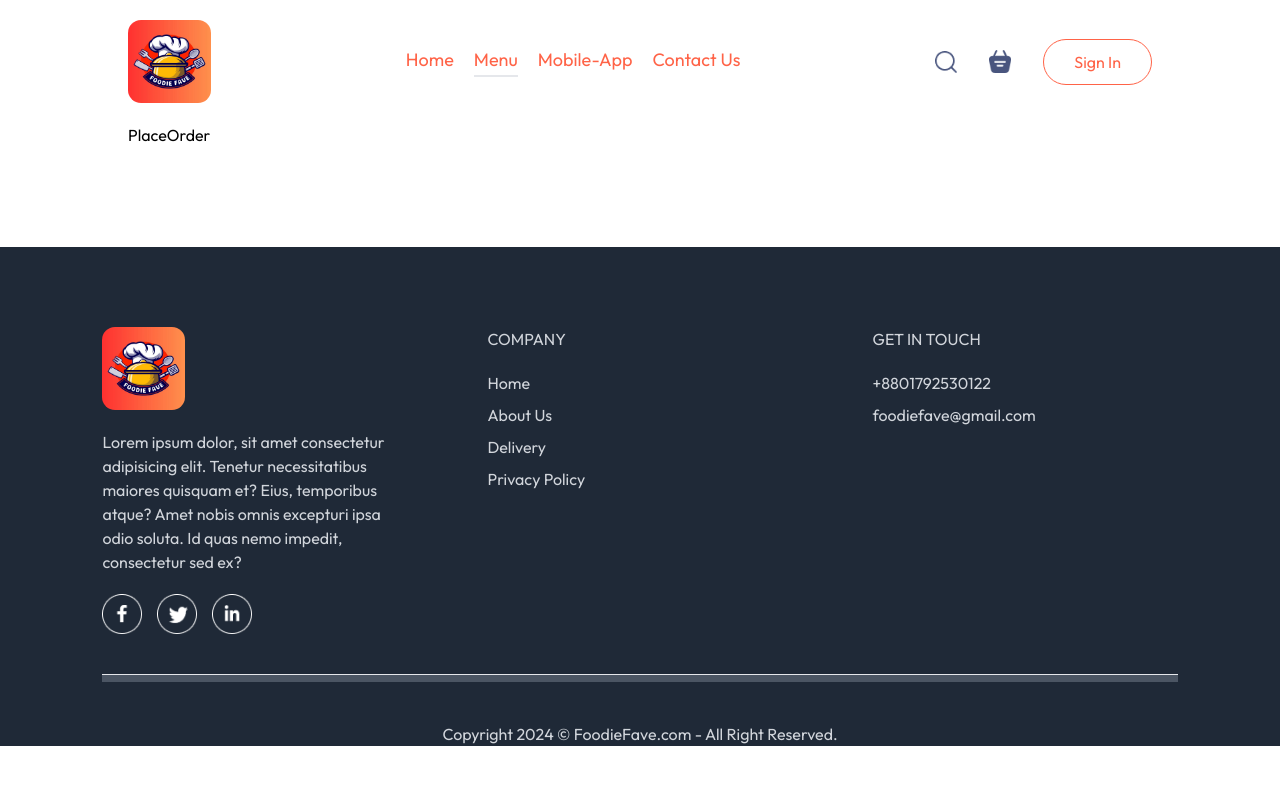
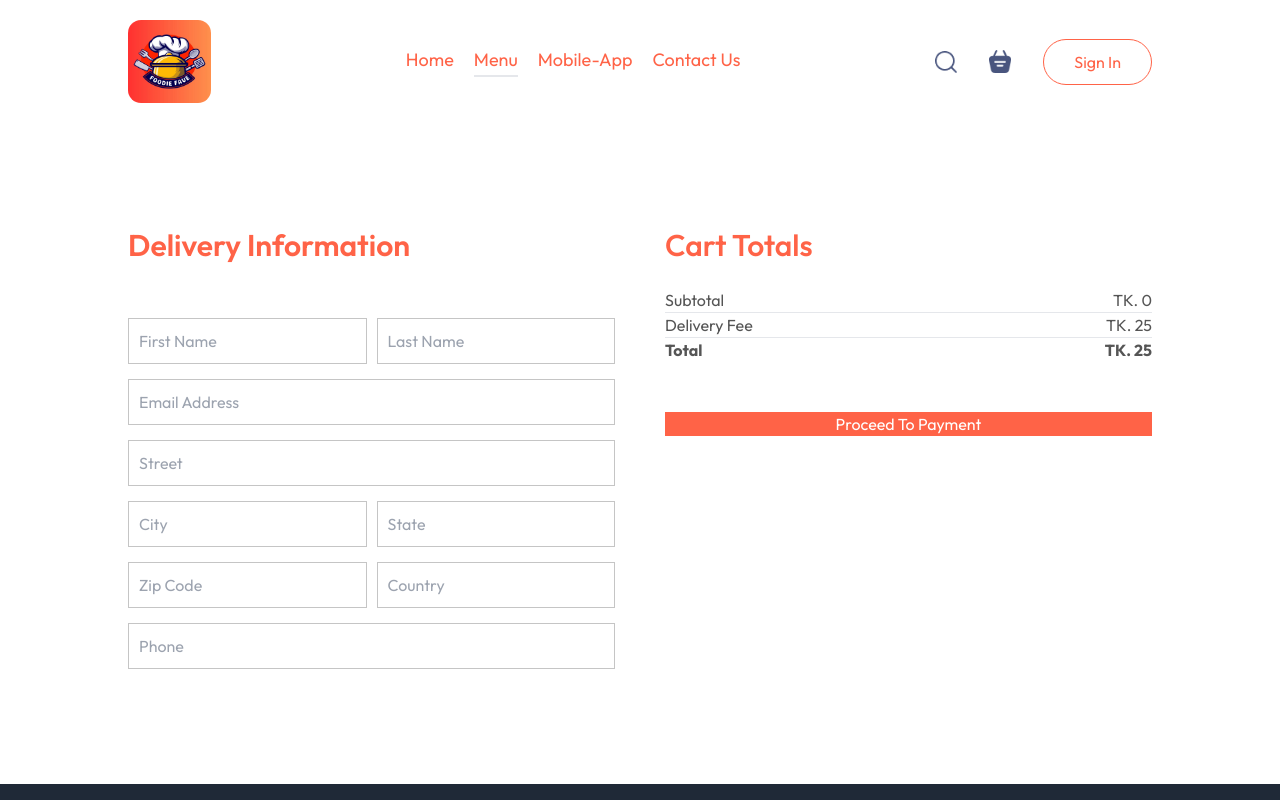
Before and after one commit to sadia-54/FoodieFave, a React (Vite) app in the folder client/: page /order in a window 1280 px wide. Shown: the top 800 px of the page. Built offline with nearby package versions, Linux system fonts and the light colour scheme.

Commit message:
place order page frontend

```diff
--- a/client/src/pages/Cart.jsx
+++ b/client/src/pages/Cart.jsx
@@ -1,9 +1,12 @@
 import React, { useContext } from 'react'
 import { StoreContext } from '../context/StoreContext'
+import { useNavigate } from 'react-router-dom';
 
 const Cart = () => {
 
   const {cartItems, food_list, removeFromCart, getTotalCartAmount} = useContext(StoreContext);
+
+  const navigate = useNavigate();
 
   return (
     <div>
@@ -58,7 +61,7 @@ const Cart = () => {
                 <b>TK. {getTotalCartAmount()+25}</b>
               </div>
             </div>
-            <button className='text-white bg-[tomato] w-[max(15vw, 200px)] py-[12 px] rounded-[4 px] cursor-pointer'>Proceed To Checkout</button>
+            <button onClick={()=>navigate('/order')} className='text-white bg-[tomato] w-[max(15vw, 200px)] py-[12 px] rounded-[4 px] cursor-pointer'>Proceed To Checkout</button>
           </div>
           <div className="cart-promocode flex flex-1 justify-between max-[750px]:justify-start">
             <div>
--- a/client/src/pages/PlaceOrder.jsx
+++ b/client/src/pages/PlaceOrder.jsx
@@ -1,8 +1,54 @@
 import React from 'react'
+import { useContext } from 'react'
+import { StoreContext } from '../context/StoreContext';
 
 const PlaceOrder = () => {
+
+  const {getTotalCartAmount} = useContext(StoreContext);
+
   return (
-    <div>PlaceOrder</div>
+    <form className='place-order flex items-start justify-between gap-[50px] mt-[100px]'>
+      <div className="place-order-left w-full max-w-[max(30%, 500px)]">
+        <p className='title text-[30px] font-[600] mb-[50px] text-[tomato]'>Delivery Information</p>
+        <div className="multi-fields flex gap-[10px] ">
+          <input className='border border-[#c5c5c5] mb-[15px] w-full p-[10px] rounder-[4px] outline-[tomato] ' type="text" placeholder='First Name' />
+          <input className='border border-[#c5c5c5] mb-[15px] w-full p-[10px] rounder-[4px] outline-[tomato]' type="text" placeholder='Last Name' />
+        </div>
+        <input className='border border-[#c5c5c5] mb-[15px] w-full p-[10px] rounder-[4px] outline-[tomato]' type="email" placeholder='Email Address' />
+        <input className='border border-[#c5c5c5] mb-[15px] w-full p-[10px] rounder-[4px] outline-[tomato]' type="text" placeholder='Street' />
+        <div className="multi-fields flex gap-[10px]">
+          <input className='border border-[#c5c5c5] mb-[15px] w-full p-[10px] rounder-[4px] outline-[tomato]' type="text" placeholder='City' />
+          <input className='border border-[#c5c5c5] mb-[15px] w-full p-[10px] rounder-[4px] outline-[tomato]' type="text" placeholder='State' />
+        </div>
+        <div className="multi-fields flex gap-[10px]">
+          <input className='border border-[#c5c5c5] mb-[15px] w-full p-[10px] rounder-[4px] outline-[tomato]' type="text" placeholder='Zip Code' />
+          <input className='border border-[#c5c5c5] mb-[15px] w-full p-[10px] rounder-[4px] outline-[tomato]' type="text" placeholder='Country' />
+        </div>
+        <input className='border border-[#c5c5c5] mb-[15px] w-full p-[10px] rounder-[4px] outline-[tomato]' type="text" placeholder='Phone' />
+      </div>
+      <div className="place-order-right w-full max-w-[max(40%, 500px)]">
+        <div className="cart-total flex flex-1 flex-col gap-[20px]">
+            <h2 className='font-[550] text-[30px] text-[tomato]'>Cart Totals</h2>
+            <div>
+              <div className="cart-total-details flex justify-between text-[#555]">
+                <p>Subtotal</p>
+                <p>TK. {getTotalCartAmount()}</p>
+              </div>
+              <hr className='my-[10 px]' />
+              <div className="cart-total-details flex justify-between text-[#555]">
+                <p>Delivery Fee</p>
+                <p>TK. {25}</p>
+              </div>
+              <hr />
+              <div className="cart-total-details flex justify-between text-[#555]">
+                <b>Total</b>
+                <b>TK. {getTotalCartAmount()+25}</b>
+              </div>
+            </div>
+            <button className='text-white bg-[tomato] w-[max(15vw, 200px)] py-[12 px] rounded-[4 px] cursor-pointer mt-[30px]'>Proceed To Payment</button>
+          </div>
+      </div>
+    </form>
   )
 }
 
```
